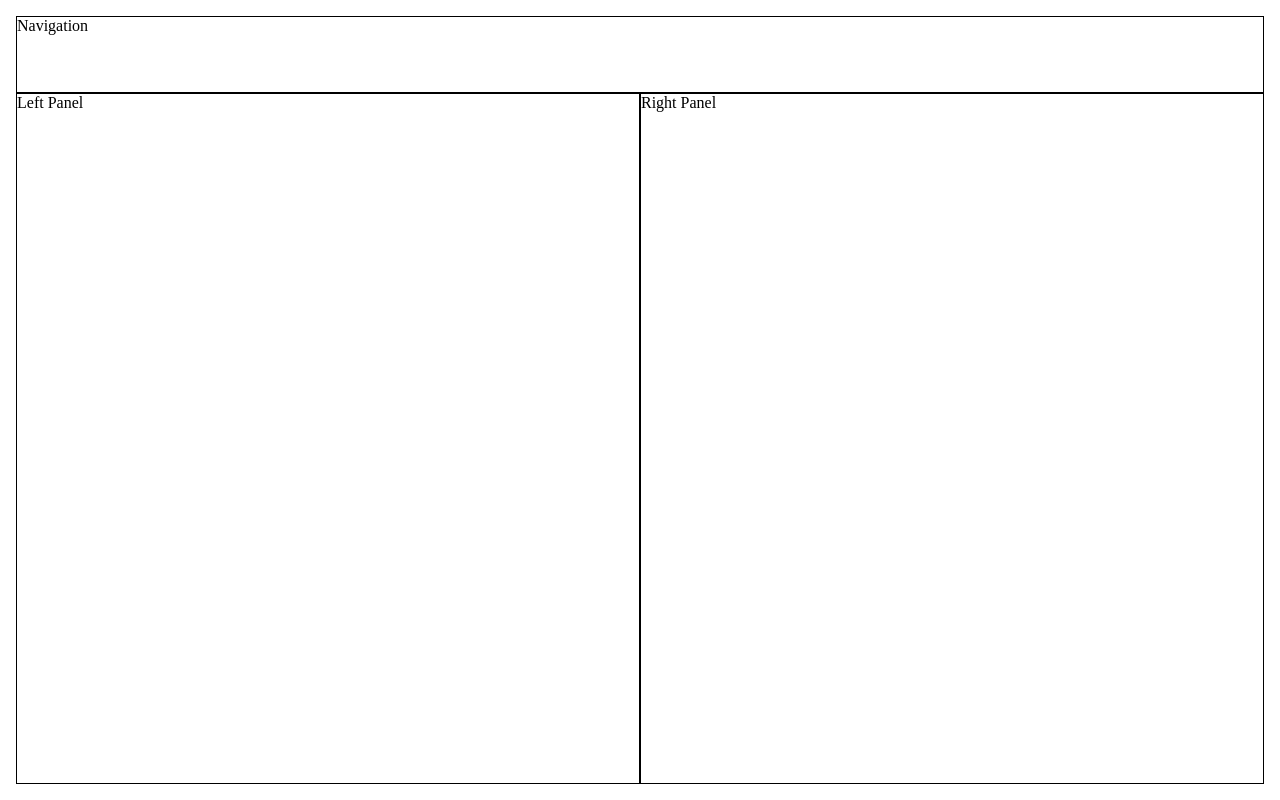
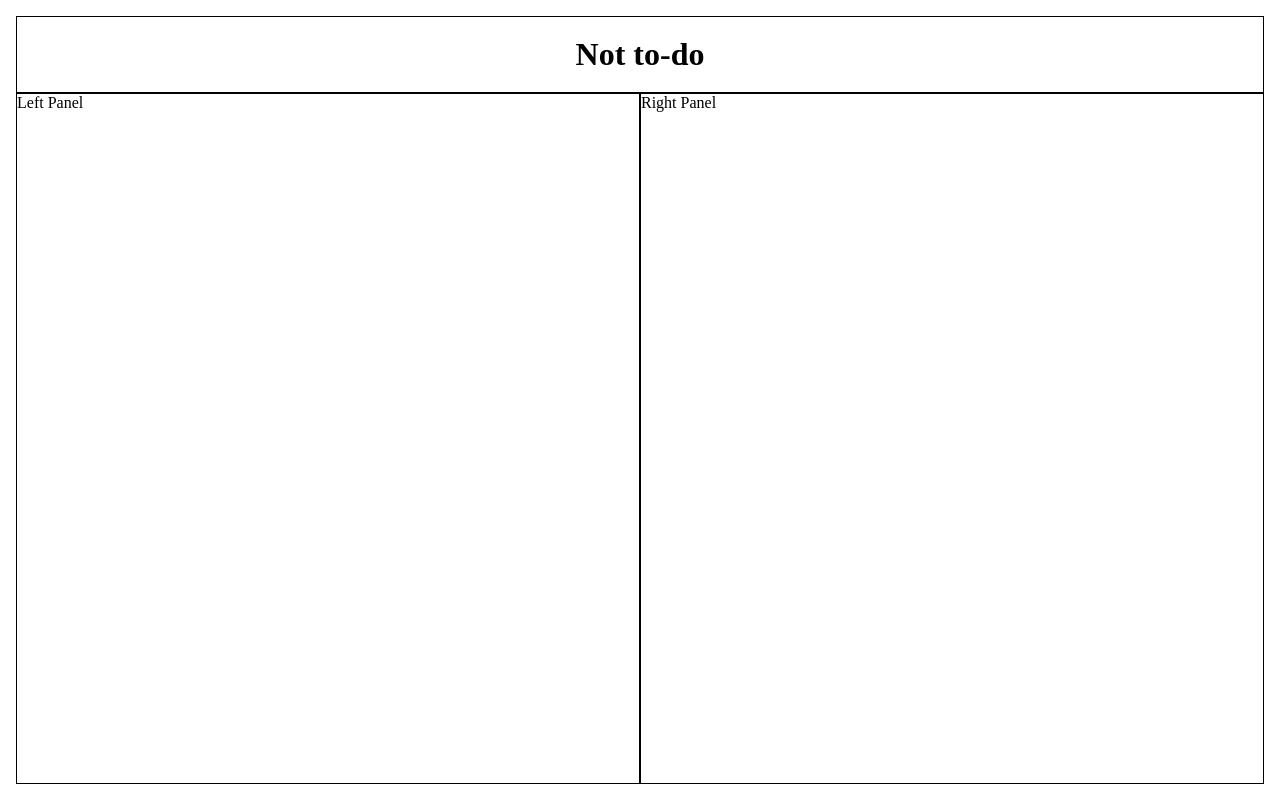
Before and after one commit to WenardKen57/react-basic-todo, a React (Vite) app: page / in a window 1280 px wide. Built offline with nearby package versions, Linux system fonts and the light colour scheme.

Commit message:
Add navigation style and website title

```diff
--- a/src/components/Navigation.jsx
+++ b/src/components/Navigation.jsx
@@ -1,5 +1,11 @@
+import "./../style/Navigation.css";
+
 function Navigation() {
-  return <div className="navigation">Navigation</div>;
+  return (
+    <div className="navigation">
+      <h1>Not to-do</h1>
+    </div>
+  );
 }
 
 export default Navigation;
--- /dev/null
+++ b/src/style/Navigation.css
@@ -0,0 +1,9 @@
+.navigation {
+  display: flex;
+  justify-content: space-around;
+  align-items: center;
+}
+
+.navigation a {
+  text-decoration: none;
+}
```
